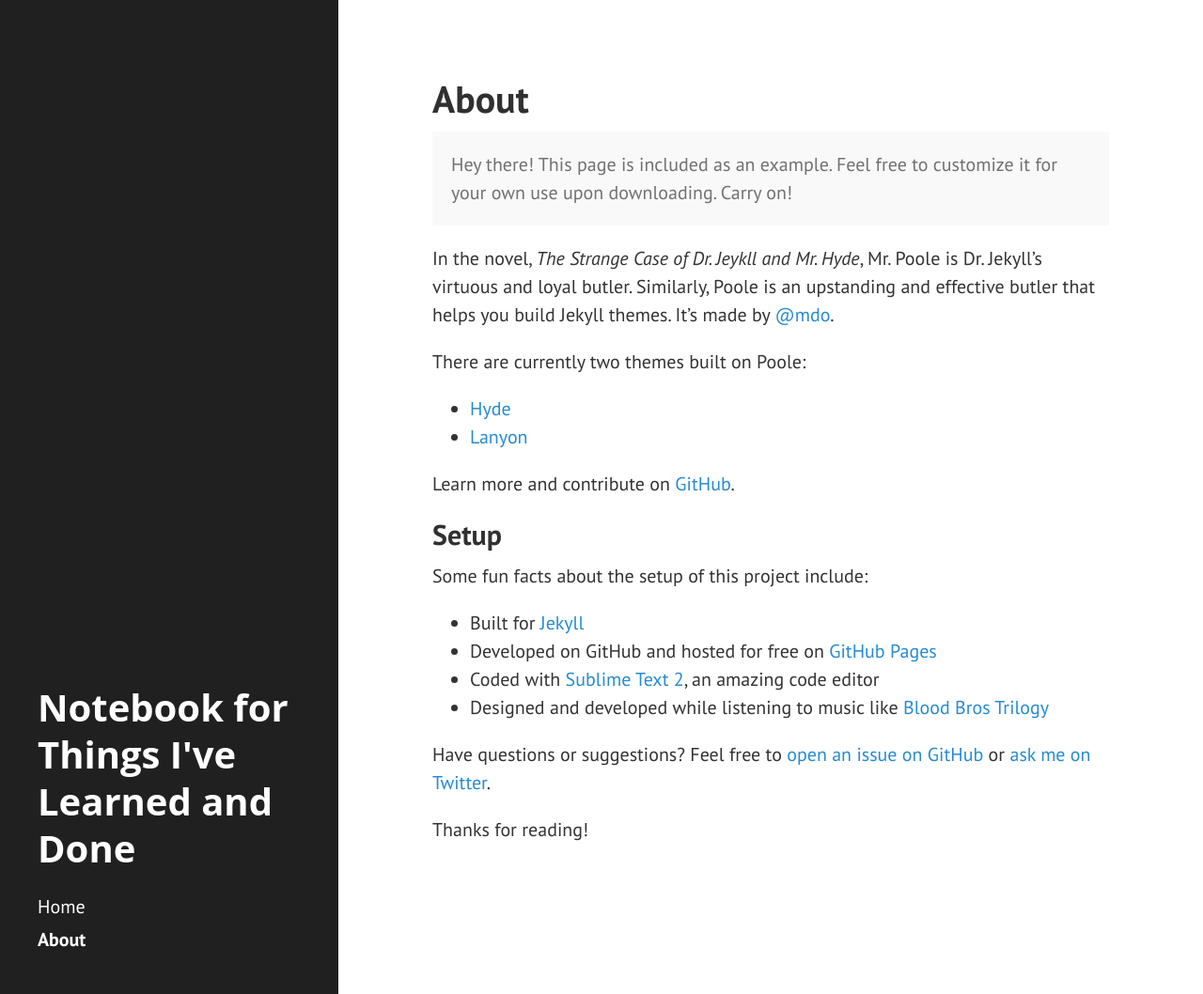
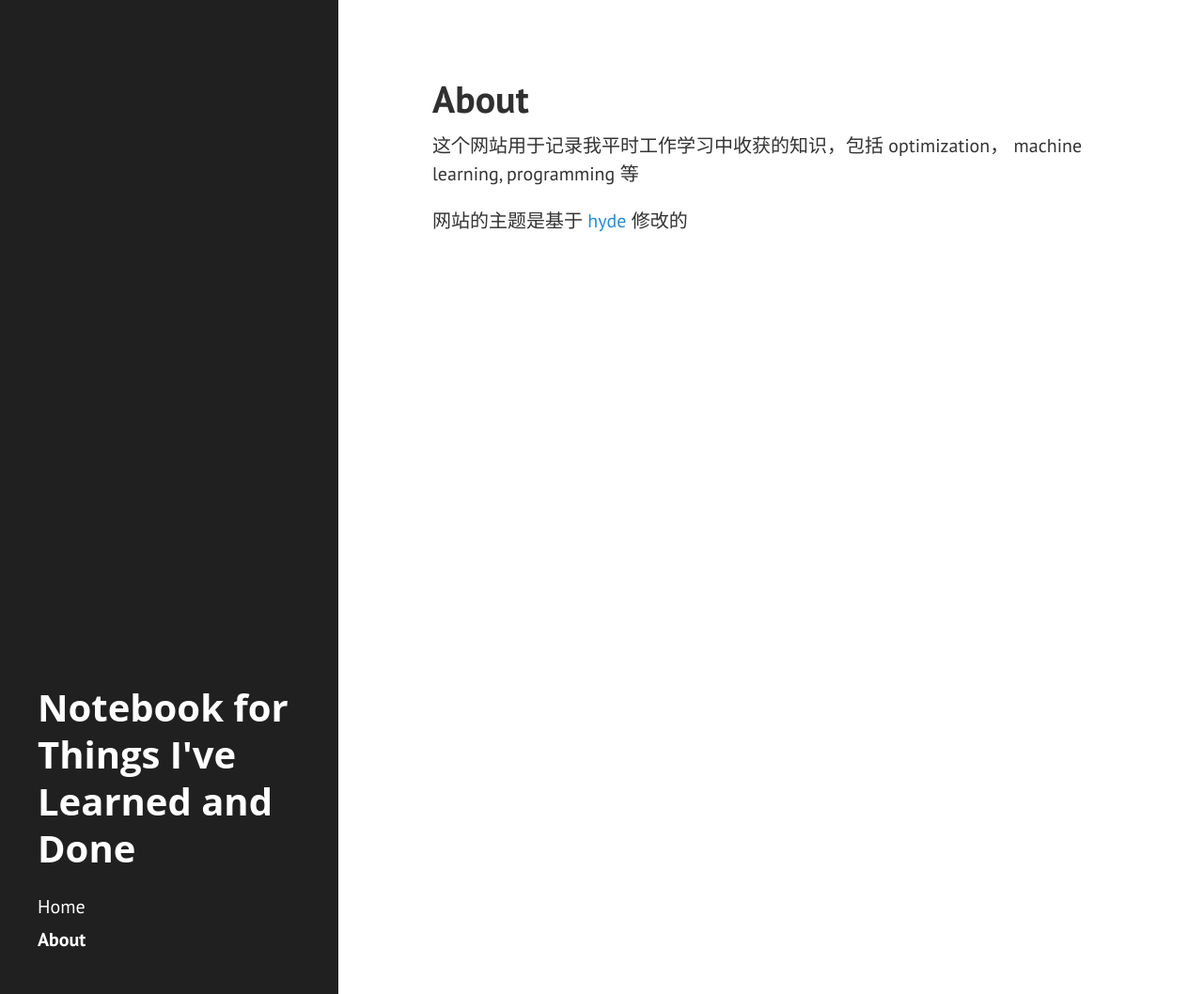
Before and after one commit to chenrushan/chenrushan.github.io, a Jekyll site: the page built from about.md, in a window 1280 px wide and 1058 px high. Shown: the whole window at 94% size. Built offline with Jekyll 4.4.1, drawn with Linux system fonts in a browser that asks for light colours; Markdown is read by kramdown in place of the engine named in the settings.

Commit message:
[about]: update

```diff
--- a/about.md
+++ b/about.md
@@ -3,28 +3,6 @@
 title: About
 ---
 
-<p class="message">
-  Hey there! This page is included as an example. Feel free to customize it for your own use upon downloading. Carry on!
-</p>
+这个网站用于记录我平时工作学习中收获的知识，包括 optimization， machine learning, programming 等
 
-In the novel, *The Strange Case of Dr. Jeykll and Mr. Hyde*, Mr. Poole is Dr. Jekyll's virtuous and loyal butler. Similarly, Poole is an upstanding and effective butler that helps you build Jekyll themes. It's made by [@mdo](https://twitter.com/mdo).
-
-There are currently two themes built on Poole:
-
-* [Hyde](http://hyde.getpoole.com)
-* [Lanyon](http://lanyon.getpoole.com)
-
-Learn more and contribute on [GitHub](https://github.com/poole).
-
-## Setup
-
-Some fun facts about the setup of this project include:
-
-* Built for [Jekyll](http://jekyllrb.com)
-* Developed on GitHub and hosted for free on [GitHub Pages](https://pages.github.com)
-* Coded with [Sublime Text 2](http://sublimetext.com), an amazing code editor
-* Designed and developed while listening to music like [Blood Bros Trilogy](https://soundcloud.com/maddecent/sets/blood-bros-series)
-
-Have questions or suggestions? Feel free to [open an issue on GitHub](https://github.com/poole/issues/new) or [ask me on Twitter](https://twitter.com/mdo).
-
-Thanks for reading!
+网站的主题是基于 [hyde](https://github.com/poole/hyde) 修改的
```
